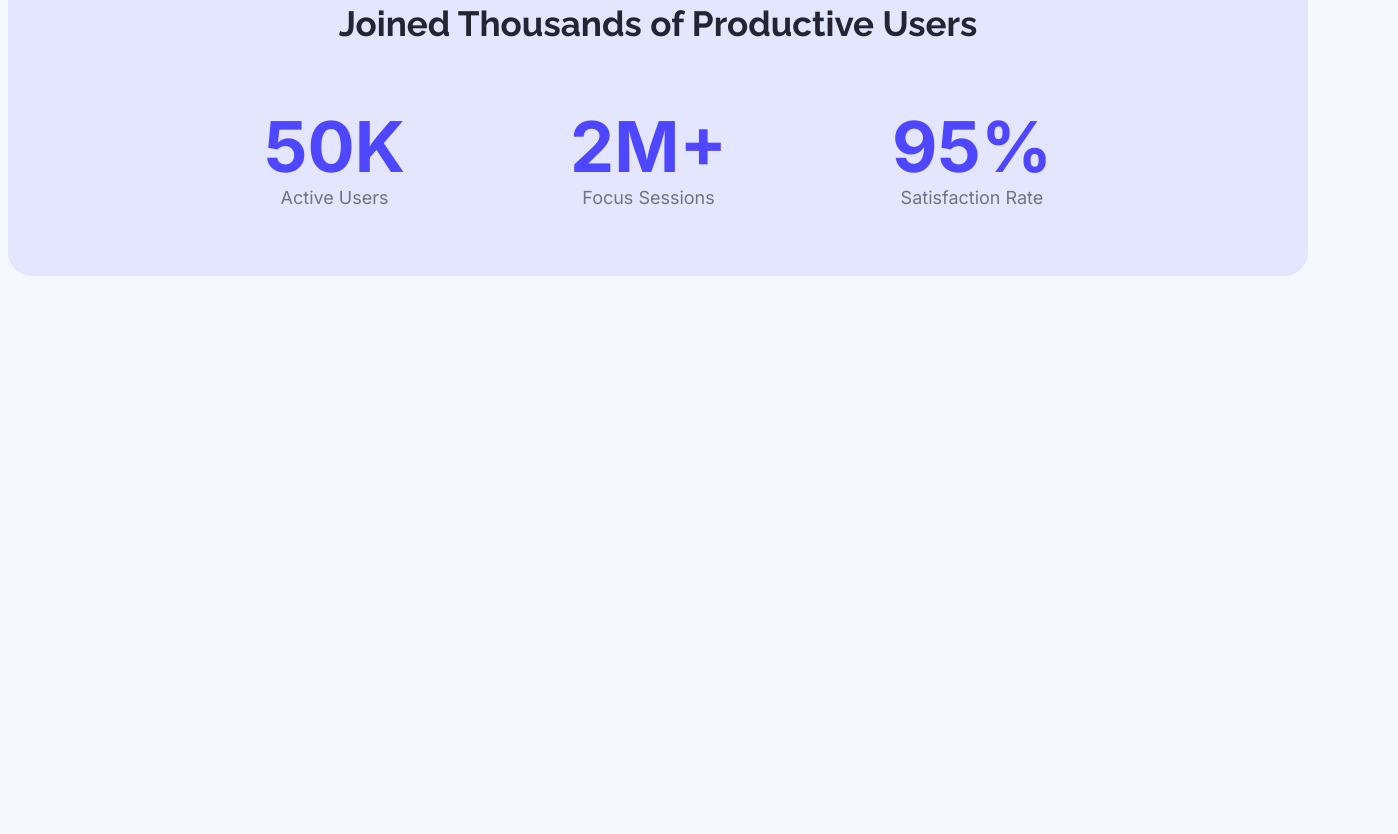
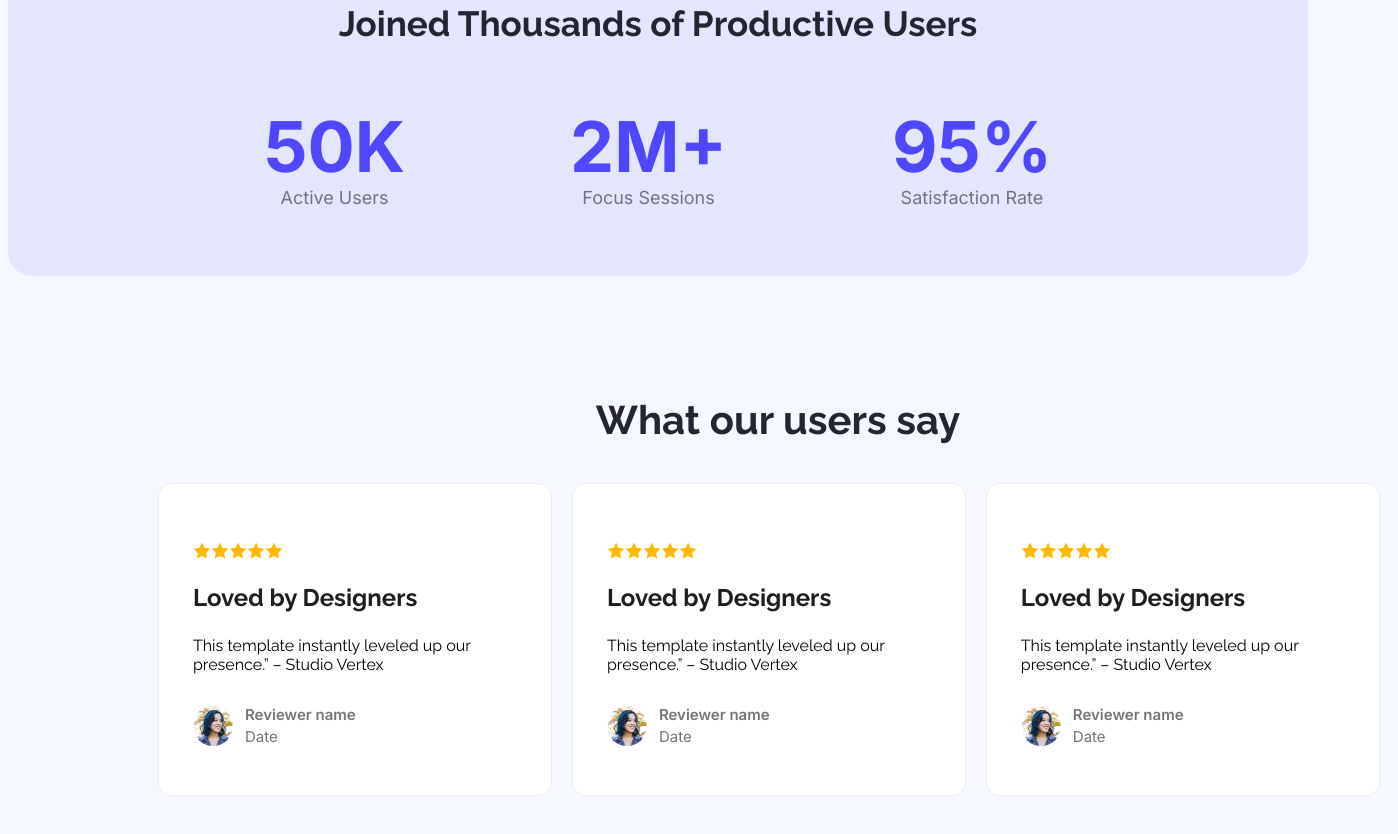
Before and after one commit to RayhanRK/A1-Agency-Website, a plain HTML site: page index.html in a window 1280 px wide. Shown: the part 1233-2067 px from the top of the page, 1398 px wide, since content can reach past the window. Before the commit the page ends 1517 px from the top, so only its background shows below. Drawn offline with Linux system fonts and the light colour scheme.

Commit message:
User review section Added

```diff
--- a/index.html
+++ b/index.html
@@ -50,21 +50,89 @@
             <h3 class="productive-title">Joined Thousands of Productive Users</h3>
 
             <div class="users" style="font-family: 'Inter';">
-                <div class="user-number">
+                <div>
                     <h3 class="num-title">50K</h3>
                     <p class="num-sub">Active Users</p>
                 </div>
-                <div class="user-number">
+                <div>
                     <h3 class="num-title">2M+</h3>
                     <p class="num-sub">Focus Sessions</p>
                 </div>
-                <div class="user-number">
+                <div>
                     <h3 class="num-title">95%</h3>
                     <p class="num-sub">Satisfaction Rate</p>
                 </div>
             </div>
 
     </div>
+<!--Users’ Feedback Section Section starts here -->
+
+        <section class="feedback">
+
+            <h3 class="feedback-title">What our users say</h3>
+
+            <div class="cards-container">
+                <div class="card">
+                    <div class="stars">
+                        <img src="./Assets/icon-star.png" alt="star-icon">
+                        <img src="./Assets/icon-star.png" alt="star-icon">
+                        <img src="./Assets/icon-star.png" alt="star-icon">
+                        <img src="./Assets/icon-star.png" alt="star-icon">
+                        <img src="./Assets/icon-star.png" alt="star-icon">
+                    </div>
+                    <h3 class="card-title">Loved by Designers</h3>
+                    <p class="card-comment">This template instantly leveled up our <br> presence.” – Studio Vertex</p>
+
+                    <div class="reviewer-div">
+                        <img src="./Assets/avatar.png" alt="" class="avatar">
+                        <div class="reviewer">
+                            <p class="reviwer-name">Reviewer name</p>
+                            <p class="date">Date</p>
+                        </div>
+                    </div>
+                </div>
+                <div class="card">
+                    <div class="stars">
+                        <img src="./Assets/icon-star.png" alt="star-icon">
+                        <img src="./Assets/icon-star.png" alt="star-icon">
+                        <img src="./Assets/icon-star.png" alt="star-icon">
+                        <img src="./Assets/icon-star.png" alt="star-icon">
+                        <img src="./Assets/icon-star.png" alt="star-icon">
+                    </div>
+                    <h3 class="card-title">Loved by Designers</h3>
+                    <p class="card-comment">This template instantly leveled up our <br> presence.” – Studio Vertex</p>
+
+                    <div class="reviewer-div">
+                        <img src="./Assets/avatar.png" alt="" class="avatar">
+                        <div class="reviewer">
+                            <p class="reviwer-name">Reviewer name</p>
+                            <p class="date">Date</p>
+                        </div>
+                    </div>
+                </div>
+                <div class="card">
+                    <div class="stars">
+                        <img src="./Assets/icon-star.png" alt="star-icon">
+                        <img src="./Assets/icon-star.png" alt="star-icon">
+                        <img src="./Assets/icon-star.png" alt="star-icon">
+                        <img src="./Assets/icon-star.png" alt="star-icon">
+                        <img src="./Assets/icon-star.png" alt="star-icon">
+                    </div>
+                    <h3 class="card-title">Loved by Designers</h3>
+                    <p class="card-comment">This template instantly leveled up our <br> presence.” – Studio Vertex</p>
+
+                    <div class="reviewer-div">
+                        <img src="./Assets/avatar.png" alt="" class="avatar">
+                        <div class="reviewer">
+                            <p class="reviwer-name">Reviewer name</p>
+                            <p class="date">Date</p>
+                        </div>
+                    </div>
+                </div>
+
+            </div>
+
+        </section>
 
 </body>
 </html>
--- a/styles/agency.css
+++ b/styles/agency.css
@@ -137,3 +137,86 @@ body{
     font-size: 18px;
     font-weight: 400;
 }
+
+/* Users’ Feedback Section Section Styles */
+
+.feedback{
+    text-align: start;
+    margin: 120px 150px;
+    width: 1240px;
+    /* margin: 120px auto; */
+
+}
+
+.feedback-title{
+     text-align: center;
+    font-size: 40px;
+    font-weight:700;
+     color: #252432;
+
+}
+.cards-container{
+    display: flex;
+    justify-content: flex-start;
+    gap: 20px;
+
+}
+.card{
+   border: 1px solid rgb(242, 237, 237);
+   border-radius: 14px;
+   background: rgb(255, 255, 255);
+   padding: 34px;
+   padding-right: 80px;
+}
+
+
+/* Review card style */
+.stars{
+        display: flex;
+        align-items: center;
+        margin: 24px 0px 20px;
+}
+
+.card-title{
+    color: #1E1E1E;
+    font-size: 24px;
+    text-align: start;
+
+}
+.card-comment{
+    color:#1E1E1E
+    font-size: 16px;
+    font-weight: 400;
+}
+
+.reviewer-div{
+    display: flex;
+    align-items: center;
+    gap: 12px;
+}
+
+.avatar{
+      border-radius: 50%;
+      width: 40px;
+      height:40px;
+}
+
+.reviewer{
+    font-family: Inter;
+    display: flex;
+    flex-direction: column;
+    justify-content: flex-start;
+
+}
+.reviwer-name{
+     font-size: 15px;
+     font-weight: 600;
+     color: #757575;
+     margin-bottom: -12px;
+}
+
+.date{
+     font-size: 15px;
+     font-weight: 400;
+     color: #757575;
+    }
```
